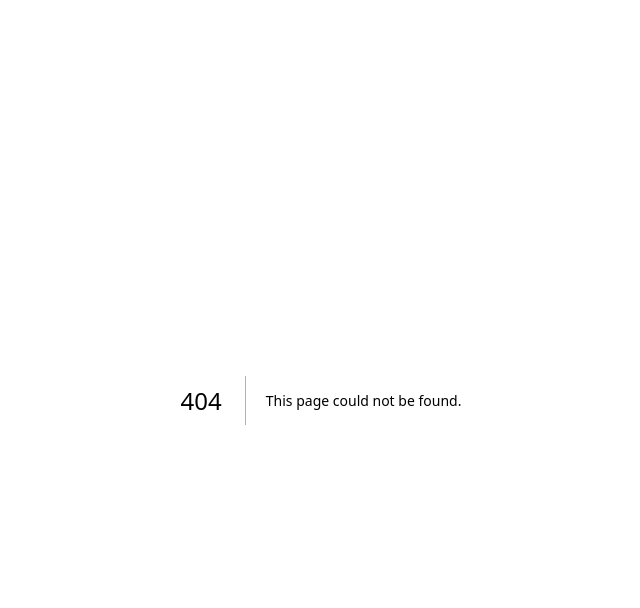
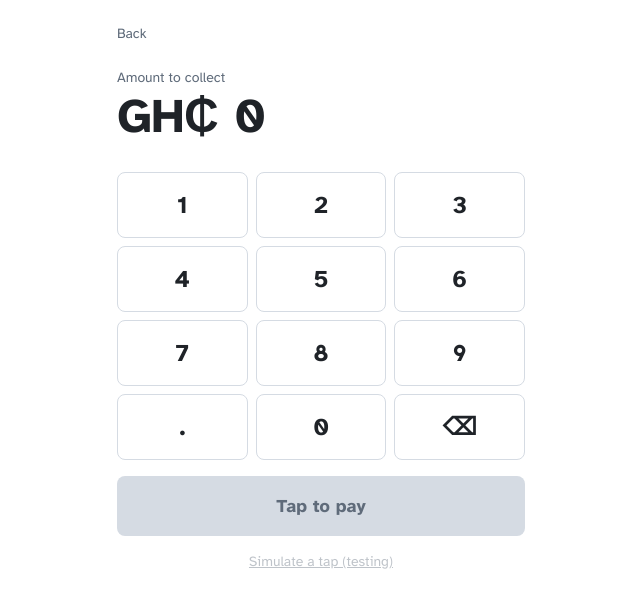
Before and after one commit to Meshack000/SoftPos, a Next.js app: page /terminal in a window 1280 px wide. Before the commit this address had no page. Shown: the top 608 px of the page, without its empty margins (319-959 px from the left). Built offline with nearby package versions, Linux system fonts and the light colour scheme.

Commit message:
Add Terminal component with NFC functionality and Keypad component

```diff
--- /dev/null
+++ b/app/terminal/page.js
@@ -0,0 +1,5 @@
+"use client";
+
+import Terminal from "../../src/app/terminal/page";
+
+export default Terminal;
--- /dev/null
+++ b/src/app/terminal/page.js
@@ -0,0 +1,147 @@
+"use client";
+
+import { useRef, useState } from "react";
+import Link from "next/link";
+import Keypad from "@/components/Keypad";
+import { nfcSupported, readTag } from "@/lib/nfc";
+
+export default function Terminal() {
+  const [amount, setAmount] = useState("");
+  const [status, setStatus] = useState("entry"); // entry | waiting | read | error
+  const [tagId, setTagId] = useState("");
+  const [message, setMessage] = useState("");
+  const controller = useRef(null);
+
+  const numeric = parseFloat(amount) || 0;
+
+  async function startTap() {
+    if (!nfcSupported()) {
+      setStatus("error");
+      setMessage(
+        "NFC reading isn't available here. Use Chrome on an Android phone with NFC turned on."
+      );
+      return;
+    }
+
+    controller.current = new AbortController();
+    setStatus("waiting");
+
+    try {
+      const id = await readTag(controller.current.signal);
+      setTagId(id);
+      setStatus("read");
+    } catch (err) {
+      if (err.name === "AbortError") return;
+      setStatus("error");
+      setMessage(
+        err.name === "NotAllowedError"
+          ? "NFC permission was blocked. Allow it and try again."
+          : err.message
+      );
+    }
+  }
+
+  function cancel() {
+    controller.current?.abort();
+    setStatus("entry");
+  }
+
+  function reset() {
+    setAmount("");
+    setTagId("");
+    setMessage("");
+    setStatus("entry");
+  }
+
+  return (
+    <main className="mx-auto flex min-h-screen max-w-md flex-col px-5 py-6">
+      <Link href="/" className="text-sm text-muted">
+        Back
+      </Link>
+
+      <div className="mt-6">
+        <p className="text-sm text-muted">Amount to collect</p>
+        <p className="mt-1 text-5xl font-bold">GH&#8373; {amount || "0"}</p>
+      </div>
+
+      {status === "entry" && (
+        <div className="mt-8 flex flex-col gap-4">
+          <Keypad value={amount} onChange={setAmount} />
+          <button
+            type="button"
+            onClick={startTap}
+            disabled={numeric <= 0}
+            className="rounded-ui bg-brand px-5 py-4 text-lg font-bold text-white hover:bg-brand-dark disabled:bg-line disabled:text-muted"
+          >
+            Tap to pay
+          </button>
+          {/* Testing only. We remove this once we test on a real phone. */}
+          <button
+            type="button"
+            disabled={numeric <= 0}
+            onClick={() => {
+              setTagId("04:A2:3F:1B:6C:80");
+              setStatus("read");
+            }}
+            className="text-sm text-muted underline disabled:opacity-40"
+          >
+            Simulate a tap (testing)
+          </button>
+        </div>
+      )}
+
+      {status === "waiting" && (
+        <div className="mt-8 flex flex-col gap-4">
+          <div className="rounded-ui border border-line p-5">
+            <p className="text-lg font-bold">Waiting for the tag</p>
+            <p className="mt-1 text-muted">
+              Hold the customer&rsquo;s tag against the back of this phone.
+            </p>
+          </div>
+          <button
+            type="button"
+            onClick={cancel}
+            className="rounded-ui border border-line px-5 py-4 font-bold"
+          >
+            Cancel
+          </button>
+        </div>
+      )}
+
+      {status === "read" && (
+        <div className="mt-8 flex flex-col gap-4">
+          <div className="rounded-ui border border-line p-5">
+            <p className="text-lg font-bold">Tag read</p>
+            <p className="mt-1 break-all text-muted">{tagId}</p>
+            <p className="mt-3 text-sm text-muted">
+              Next step: look up this tag and send the MoMo prompt.
+            </p>
+          </div>
+          <button
+            type="button"
+            onClick={reset}
+            className="rounded-ui border border-line px-5 py-4 font-bold"
+          >
+            Start a new payment
+          </button>
+        </div>
+      )}
+
+      {status === "error" && (
+        <div className="mt-8 flex flex-col gap-4">
+          <div className="rounded-ui border border-danger p-5">
+            <p className="text-lg font-bold text-danger">Couldn&rsquo;t read the tag</p>
+            <p className="mt-1">{message}</p>
+          </div>
+          <button
+            type="button"
+            onClick={() => setStatus("entry")}
+            className="rounded-ui border border-line px-5 py-4 font-bold"
+          >
+            Try again
+          </button>
+        </div>
+      )}
+    </main>
+  );
+}
--- /dev/null
+++ b/src/components/Keypad.js
@@ -0,0 +1,40 @@
+"use client";
+
+const KEYS = ["1", "2", "3", "4", "5", "6", "7", "8", "9", ".", "0", "back"];
+
+export default function Keypad({ value, onChange }) {
+  function press(key) {
+    if (key === "back") {
+      onChange(value.slice(0, -1));
+      return;
+    }
+    if (value.length >= 8) return;
+
+    if (key === ".") {
+      if (value.includes(".")) return;
+      onChange(value === "" ? "0." : value + ".");
+      return;
+    }
+
+    const decimals = value.split(".")[1];
+    if (decimals !== undefined && decimals.length >= 2) return;
+
+    onChange(value === "0" ? key : value + key);
+  }
+
+  return (
+    <div className="grid grid-cols-3 gap-2">
+      {KEYS.map((key) => (
+        <button
+          key={key}
+          type="button"
+          onClick={() => press(key)}
+          aria-label={key === "back" ? "Delete last digit" : key}
+          className="rounded-ui border border-line py-4 text-2xl font-bold active:bg-soft"
+        >
+          {key === "back" ? "\u232B" : key}
+        </button>
+      ))}
+    </div>
+  );
+}
--- /dev/null
+++ b/src/lib/nfc.js
@@ -0,0 +1,19 @@
+// Web NFC only works in Chrome on Android, over HTTPS.
+export function nfcSupported() {
+  return typeof window !== "undefined" && "NDEFReader" in window;
+}
+
+// Waits for a tag to be tapped and returns its serial number.
+export async function readTag(signal) {
+  const reader = new NDEFReader();
+  await reader.scan({ signal });
+
+  return new Promise((resolve, reject) => {
+    reader.onreading = (event) => resolve(event.serialNumber);
+    reader.onreadingerror = () =>
+      reject(new Error("Could not read this tag. Tap again."));
+    signal?.addEventListener("abort", () =>
+      reject(new DOMException("Cancelled", "AbortError"))
+    );
+  });
+}
```
